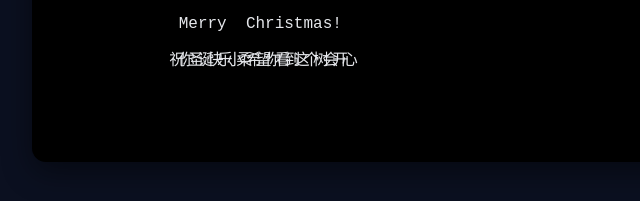
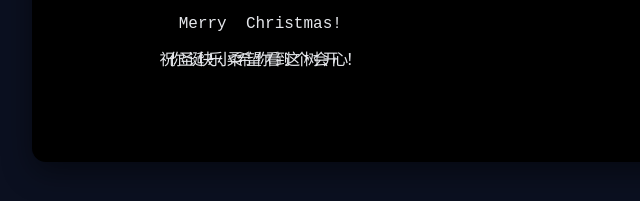
Before and after one commit to chingyen2099-maker/Chrismastree, a plain HTML site: page index.html in a window 1280 px wide. Shown: the part 495-696 px from the top of the page, 206-846 px from the left. Drawn offline with Linux system fonts and the light colour scheme.

Commit message:
Update index.html

```diff
--- a/index.html
+++ b/index.html
@@ -140,7 +140,7 @@ const grow = setInterval(()=>{
     render();
 
     /* ✅ 第二行中文：打字出现 */
-    const msg2 = "祝你圣诞快乐小柔希望你看到这个树会开心";
+    const msg2 = "祝你圣诞快乐小柔希望你看到这个树会开心！";
     const sx2 = C - Math.floor(msg2.length/2);
     const y2 = y1 + 2;
 
```
